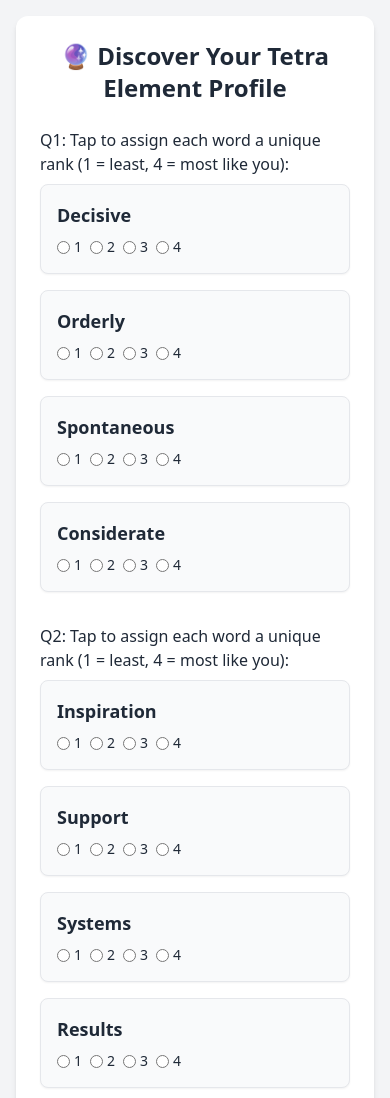
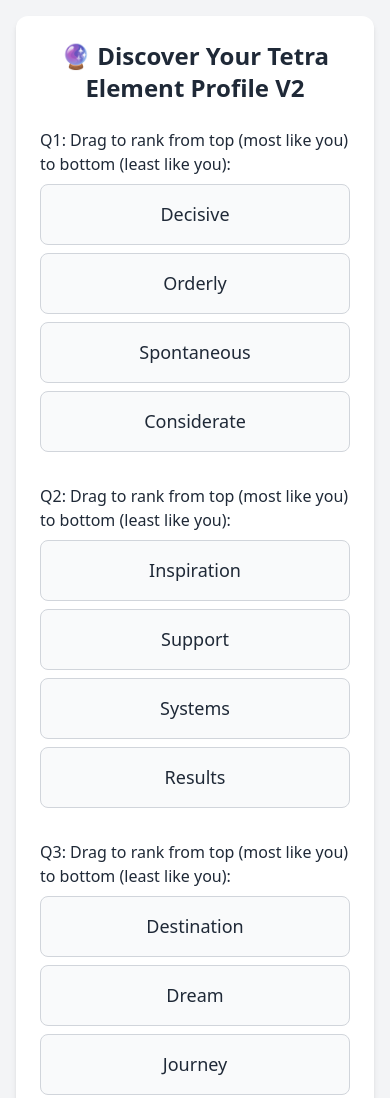
Before and after one commit to beetsdindin/tetra, a plain HTML site: page index.html in a window 390 px wide. Shown: the top 1098 px of the page. Drawn offline with nearby package versions, Linux system fonts and the light colour scheme.

Commit message:
Update index.html

```diff
--- a/index.html
+++ b/index.html
@@ -7,11 +7,30 @@
   <script src="https://cdn.jsdelivr.net/npm/file-saver"></script>
   <script src="https://cdn.jsdelivr.net/npm/papaparse@5.3.0/papaparse.min.js"></script>
   <script src="https://cdn.tailwindcss.com"></script>
+  <script src="https://cdn.jsdelivr.net/npm/sortablejs@1.15.0/Sortable.min.js"></script>
   <meta name="viewport" content="width=device-width, initial-scale=1.0">
+  <style>
+    .sortable-list { list-style-type: none; padding: 0; }
+    .sortable-item {
+      padding: 16px;
+      margin: 8px 0;
+      background-color: #f9fafb;
+      border: 1px solid #d1d5db;
+      border-radius: 8px;
+      font-size: 1.125rem;
+      font-weight: 500;
+      cursor: grab;
+      text-align: center;
+    }
+    .sortable-item:active {
+      cursor: grabbing;
+      background-color: #e5e7eb;
+    }
+  </style>
 </head>
 <body class="bg-gray-100 text-gray-800 p-4">
   <div class="max-w-3xl mx-auto bg-white shadow-md rounded-xl p-6">
-    <h1 class="text-2xl font-bold mb-6 text-center">🔮 Discover Your Tetra Element Profile</h1>
+    <h1 class="text-2xl font-bold mb-6 text-center">🔮 Discover Your Tetra Element Profile V2</h1>
 
     <form id="quizForm">
       <div id="quizContainer" class="space-y-8"></div>
@@ -69,61 +88,35 @@
                             .sort(() => Math.random() - 0.5);
 
       const block = document.createElement('div');
-      block.innerHTML = `<p class="font-medium mb-2">Q${index + 1}: Tap to assign each word a unique rank (1 = least, 4 = most like you):</p>`;
+      block.innerHTML = `<p class="font-medium mb-2">Q${index + 1}: Drag to rank from top (most like you) to bottom (least like you):</p>
+                         <ul class="sortable-list" id="list-${index}"></ul>`;
 
-      const grid = document.createElement('div');
-      grid.className = 'grid grid-cols-1 sm:grid-cols-2 gap-4';
+      container.appendChild(block);
 
-      shuffled.forEach((item, i) => {
-        const card = document.createElement('div');
-        card.className = 'border rounded-lg p-4 shadow-sm bg-gray-50';
-
-        card.innerHTML = `
-          <div class="font-semibold text-lg mb-2">${item.word}</div>
-          <div class="flex space-x-2">
-            ${[1, 2, 3, 4].map(rank => `
-              <label class="flex items-center space-x-1">
-                <input type="radio" name="q${index}-${item.element}" value="${rank}" required>
-                <span class="text-sm">${rank}</span>
-              </label>`).join('')}
-          </div>
-        `;
-
-        card.dataset.element = item.element;
-        grid.appendChild(card);
+      const list = block.querySelector(`#list-${index}`);
+      shuffled.forEach(item => {
+        const li = document.createElement('li');
+        li.className = 'sortable-item';
+        li.draggable = true;
+        li.dataset.element = item.element;
+        li.textContent = item.word;
+        list.appendChild(li);
       });
 
-      block.appendChild(grid);
-      container.appendChild(block);
+      Sortable.create(list, {
+        animation: 150
+      });
     });
 
     document.getElementById('quizForm').addEventListener('submit', function(e) {
       e.preventDefault();
       Object.keys(scores).forEach(k => scores[k] = 0);
 
-      const allInputs = document.querySelectorAll('input[type="radio"]:checked');
-      const usedRanksPerQuestion = {};
-
-      let isValid = true;
-      allInputs.forEach(input => {
-        const [qKey, element] = input.name.split('-');
-        if (!usedRanksPerQuestion[qKey]) usedRanksPerQuestion[qKey] = new Set();
-        if (usedRanksPerQuestion[qKey].has(input.value)) {
-          isValid = false;
-        } else {
-          usedRanksPerQuestion[qKey].add(input.value);
-        }
-      });
-
-      if (!isValid) {
-        alert("Each rank (1–4) must be used once per question.");
-        return;
-      }
-
-      allInputs.forEach(input => {
-        const element = input.name.split('-')[1];
-        const val = parseInt(input.value);
-        scores[element] += val;
+      document.querySelectorAll('.sortable-list').forEach(list => {
+        Array.from(list.children).forEach((li, i) => {
+          const val = 4 - i; // 4 points for top, 1 for bottom
+          scores[li.dataset.element] += val;
+        });
       });
 
       document.getElementById('earthScore').textContent = scores.Earth;
```
